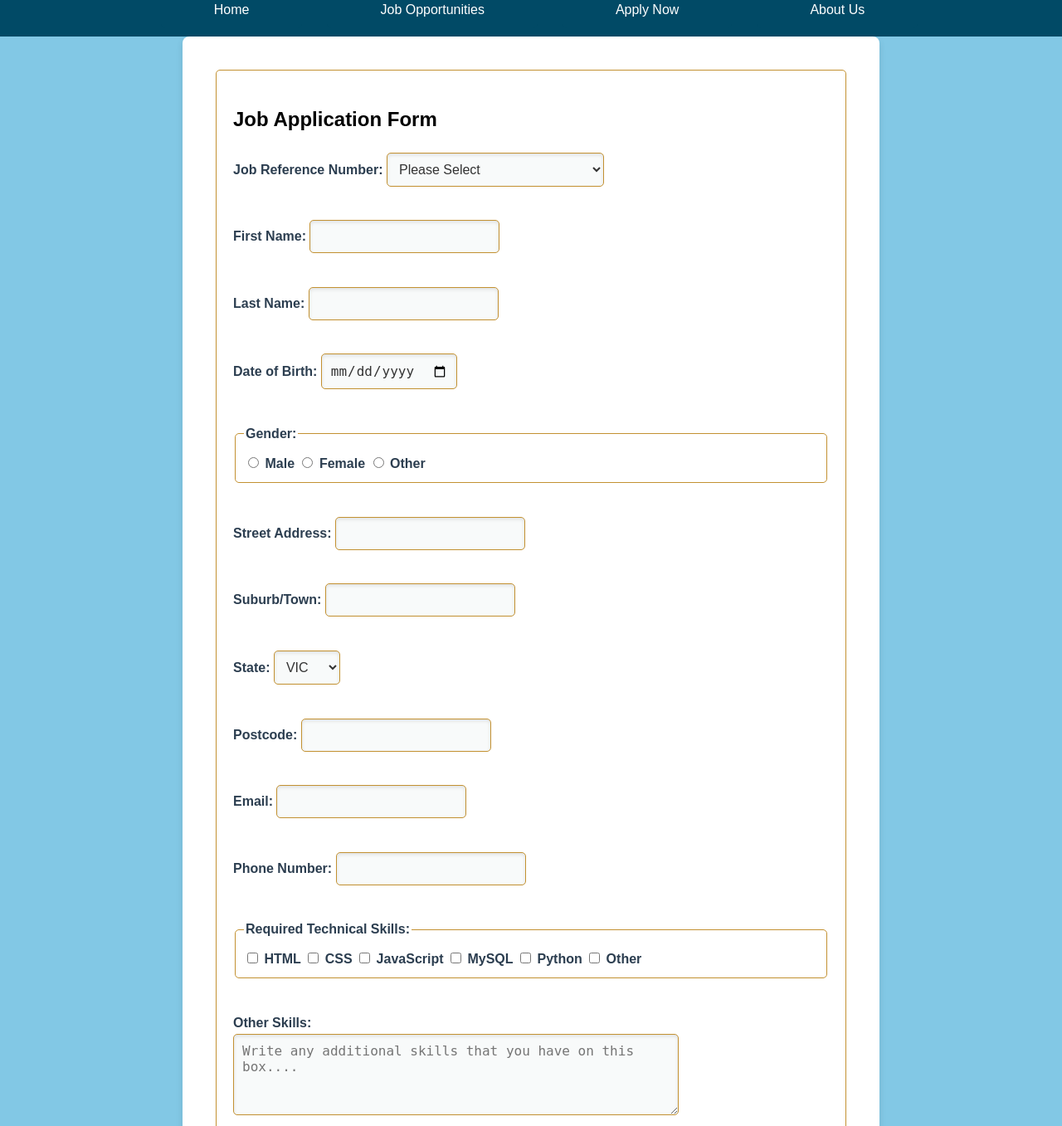
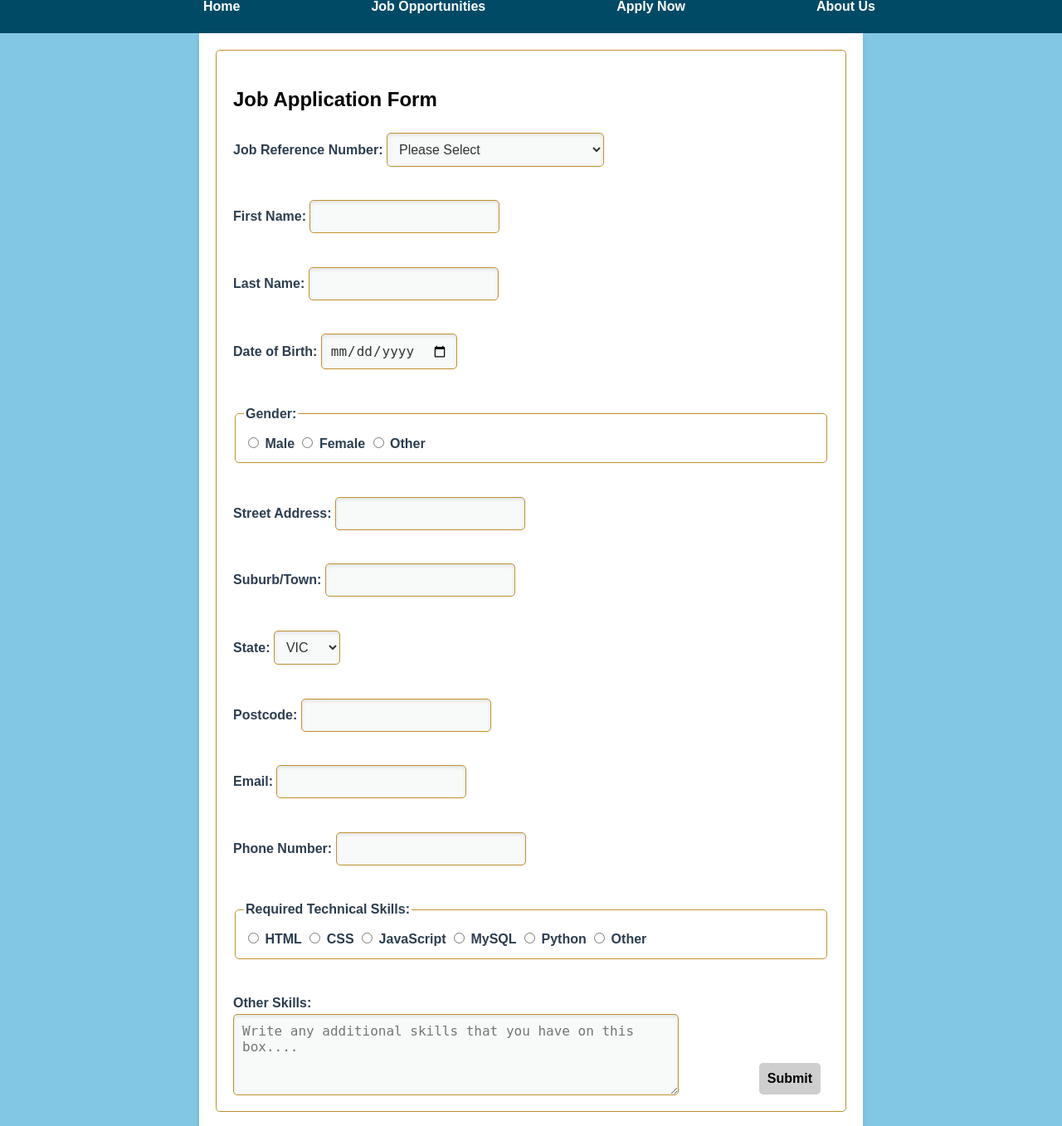
Before and after one commit to DucDuyDan-Swin/TheNexusWeb, a PHP site: page /apply.html in a window 1280 px wide. Shown: the part 162-1519 px from the top of the page at 83% size. Run offline with PHP 8.4, Linux system fonts and the light colour scheme.

Commit message:
small fix all files

```diff
--- a/project1/apply.html
+++ b/project1/apply.html
@@ -6,6 +6,22 @@
     <title>Apply for a Job at Nexus</title>
     <link rel="stylesheet" href="styles.css">
     <link rel="icon" href="/images/logo.png" type="image/png">
+    <script> // JavaScript code to validate the form, Dan use promt "If user tick on Other they must type something in Other Skills"
+        document.addEventListener("DOMContentLoaded", function () {
+            const otherRadio = document.getElementById("other");
+            const otherSkillsTextarea = document.getElementById("other-skills");
+            const form = document.querySelector("form");
+
+            form.addEventListener("submit", function (event) {
+                // Check if "Other" is selected
+                if (otherRadio.checked && otherSkillsTextarea.value.trim() === "") {
+                    event.preventDefault(); // Prevent form submission
+                    alert("Please specify what other skills you have if you select 'Other'.");
+                    otherSkillsTextarea.focus(); // Focus on the textarea
+                }
+            });
+        });
+    </script>
 </head>
 <body class="form_body">
     <header>
@@ -16,10 +32,10 @@
 
 
     <nav>
-        <a href="index.html" class="nav-link">Home</a>
-        <a href="jobs.html" class="nav-link">Job Opportunities</a>
-        <a href="apply.html" class="nav-link">Apply Now</a>
-        <a href="about.html" class="nav-link">About Us</a>
+        <a href="index.html" class="nav-link"><strong>Home</strong></a>
+        <a href="jobs.html" class="nav-link"><strong>Job Opportunities</strong></a>
+        <a href="apply.html" class="nav-link"><strong>Apply Now</strong></a>
+        <a href="about.html" class="nav-link"><strong>About Us</strong></a>
     </nav>
 
     <main class="form">
@@ -54,7 +70,7 @@
                     <input type="radio" id="female" name="gender" value="Female" required>
                     <label for="female">Female</label>
                     <input type="radio" id="other" name="gender" value="Other" required>
-                    <label for="other">Other</label>
+                    <label for="other-gen">Other</label>
                 </fieldset><br>
 
                 <!-- Street Address -->
@@ -93,18 +109,18 @@
                 <!-- Required Technical Skills -->
                 <fieldset class="technical_skill">
                     <legend>Required Technical Skills:</legend>
-                    <input type="checkbox" id="html" name="skills" value="HTML" required>
+                    <input type="radio" id="html" required>
                     <label for="html">HTML</label>
-                    <input type="checkbox" id="css" name="skills" value="CSS" required>
+                    <input type="radio" id="css" required>
                     <label for="css">CSS</label>
-                    <input type="checkbox" id="javascript" name="skills" value="JavaScript" required>
+                    <input type="radio" id="javascript" required>
                     <label for="javascript">JavaScript</label>
-                    <input type="checkbox" id="mysql" name="skills" value="MySQL" required>
+                    <input type="radio" id="mysql" required>
                     <label for="mysql">MySQL</label>
-                    <input type="checkbox" id="python" name="skills" value="Python" required>
+                    <input type="radio" id="python" required>
                     <label for="python">Python</label>
-                    <input type="checkbox" id="other" name="skills" value="Other" required>
-                    <label for="other">Other</label>
+                    <input type="radio" id="other" name="skills" value="Other" required>
+                    <label for="other-ski">Other</label>
                 </fieldset><br>
 
                 <!-- Other Skills -->
@@ -113,7 +129,7 @@
                 <textarea id="other-skills" name="other-skills" rows="4" cols="50" placeholder="Write any additional skills that you have on this box...."></textarea><br><br>
 
                 <!-- Submit Button -->
-                <input type="submit" value="Apply"></input>
+                <input type="submit" class="submit-button"></input>
             </form>
         </section>
     </main>
--- a/project1/styles.css
+++ b/project1/styles.css
@@ -145,13 +145,13 @@ form select {
     box-shadow: inset 0px 2px 4px rgba(0, 0, 0, 0.1);
 }
 
-.form {
-    padding: 20px;
+.form { /* Form container */
+    padding: 0.1px;
     max-width: 800px;
     margin: 0 auto;
-    background-color: #ffffff;
+    background-color: white;
     box-shadow: 0px 4px 8px rgba(0, 0, 0, 0.1);
-    border-radius: 8px;
+    border-radius: 0px;
 }
 
 .gender {
@@ -161,21 +161,40 @@ form select {
  .technical_skill {
      width: auto;
  }
+
  form input[type="submit"] {
      padding: 10px;
      border-radius: 5px;
      border: none;
-     background-color: #C39131;
-     color: #fff;
+     background-color: #CECECE;
+     color: black;
      font-size: 16px;
      cursor: pointer;
      transition: color 0.3s;
      margin-right: 10px;
  }
+/* Submit button */
+ .submit-button {
+    font-weight: bold; /* Makes the text bold */
+    display: block; /* Ensures the button behaves like a block element */
+    margin-top: -87px; /* Adjusts the spacing above the button */
+    margin-left: auto; /* Pushes the button to the right */
+    margin-right: 0; /* Ensures no extra margin on the right */
+    padding: 10px 20px; /* Adds padding for better appearance */
+    background-color: #CECECE; /* Button background color */
+    color: white; /* Button text color */
+    border: none; /* Removes the default border */
+    border-radius: 5px; /* Rounds the corners */
+    font-size: 16px; /* Adjusts the font size */
+    cursor: pointer; /* Changes the cursor to a pointer on hover */
+    transition: background-color 0.3s ease; /* Adds a smooth hover effect */
+}
 
- form input[type="submit"]:hover {
-     background-color: #af7b19;
- }
+.submit-button:hover {
+    background-color: #C39131; /* Changes the background color on hover */
+    color: white; /* Changes the text color on hover */
+}
+
 aside {
     background-color: #f4f4f4;
     padding: 15px;
```
Also changed, not shown: other parts of project1/styles.css (+22 -14 lines), project1/about.html (+19 -16 lines), project1/index.html (+4 -4 lines), project1/jobs.html (+4 -4 lines).
